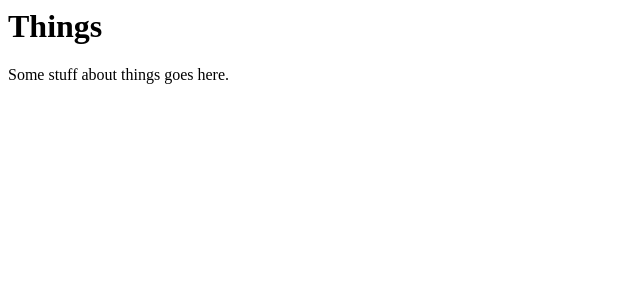
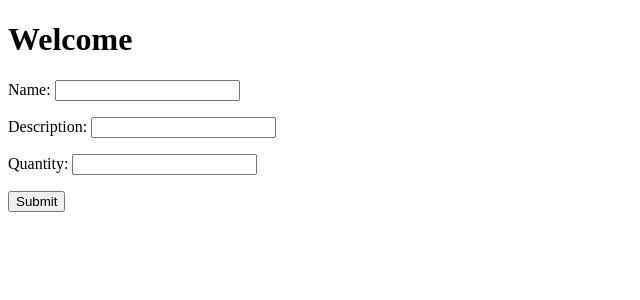
Before and after one commit to KCL-SEG/things-2-MelikeCeydaSenocak, a Django app: template things/templates/home.html in a window 1280 px wide. Shown: the top 300 px of the page, without its empty margins (0-640 px from the left). Run offline with Django 3.2, Linux system fonts and the light colour scheme; the template is opened without the code that fills it: values that come from a table or form of the project are taken from there, others are empty.

Commit message:
First commit.

```diff
--- a/things/forms.py
+++ b/things/forms.py
@@ -1,3 +1,14 @@
-"""Forms of the project."""
+from django import forms
+from .models import Thing
 
-# Create your forms here.
+class ThingForm(forms.ModelForm):
+    class Meta:
+        model = Thing
+        fields = ['name', 'description', 'quantity']
+        exclude = ['created_at']  # To exclude 'created_at' field from the form
+
+    # You can customize field widgets here if needed
+    widgets = {
+        'description': forms.Textarea(attrs={'rows': 4, 'cols': 40}),  # Display description as Textarea
+        'quantity': forms.NumberInput(attrs={'min': 0, 'max': 50}),  # Display quantity as NumberInput
+    }
--- a/things/templates/home.html
+++ b/things/templates/home.html
@@ -1,11 +1,14 @@
+<!DOCTYPE html>
 <html>
 <head>
-  <title>Things</title>
+    <title>Home</title>
 </head>
 <body>
-  <h1>
-    Things
-  </h1>
-  <p>Some stuff about things goes here.</p>
+    <h1>Welcome</h1>
+    <form method="post">
+        {% csrf_token %}
+        {{ form.as_p }}
+        <button type="submit">Submit</button>
+    </form>
 </body>
 </html>
```
Also changed, not shown: things/views.py (+9 -0 lines).
